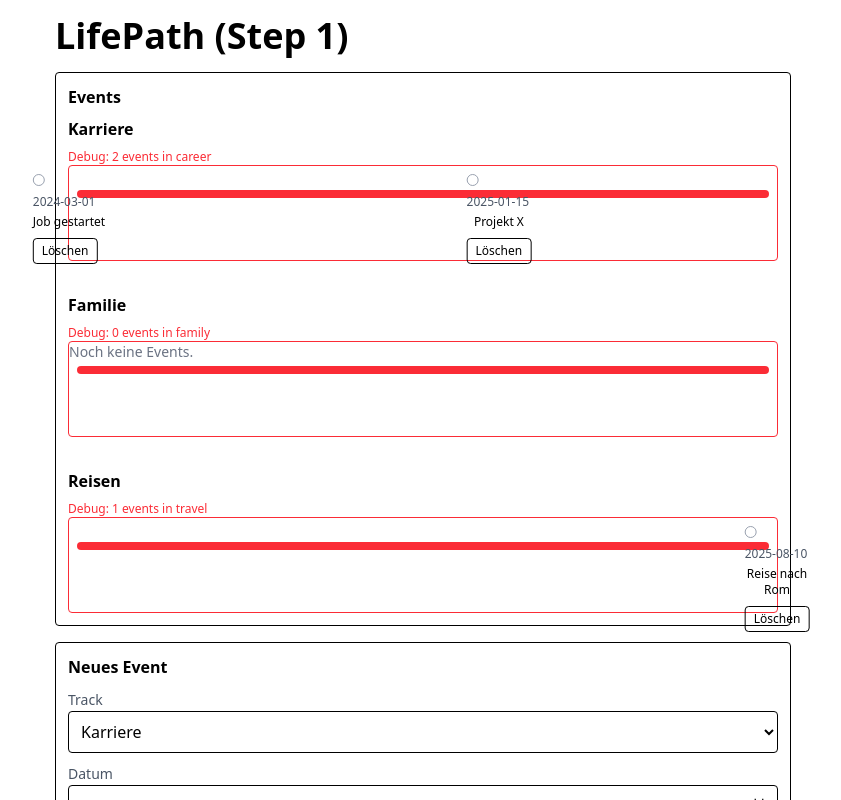
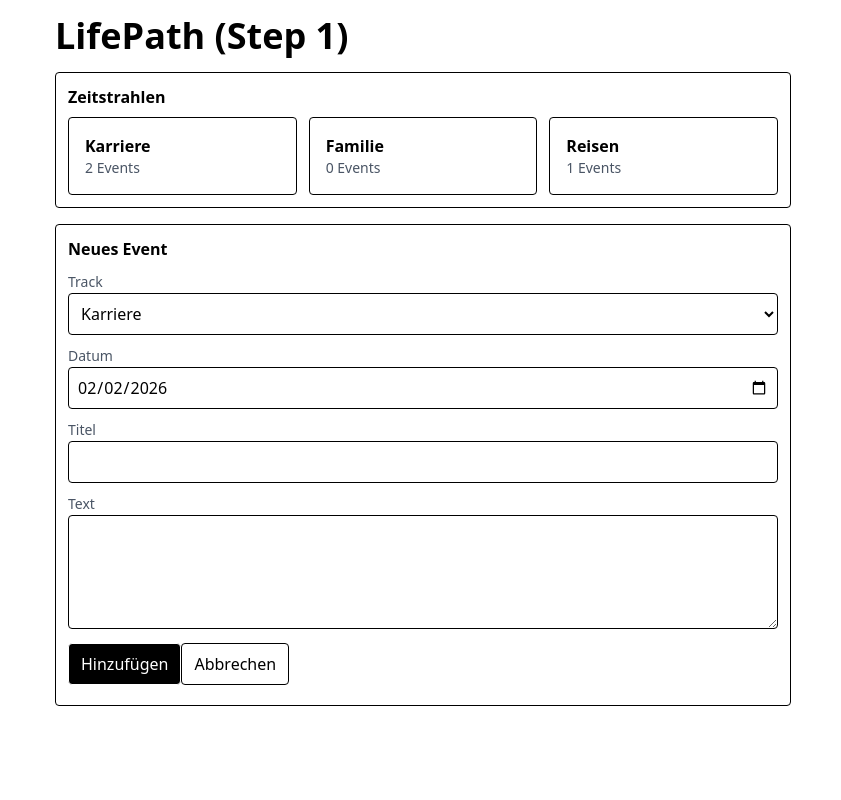
Before and after one commit to NamTakeshi/lifepath, a Vue app: page / in a window 1280 px wide. Shown: the top 800 px of the page, without its empty margins (217-1058 px from the left). Built offline with nearby package versions, Linux system fonts and the light colour scheme.

Commit message:
Track Auswahl und Timeline anzeige trennen

```diff
--- a/src/App.vue
+++ b/src/App.vue
@@ -35,6 +35,8 @@ const formTitle = ref("");
 const formText = ref("");
 // Merkt sich die ID des aktuell ausgewählten Events (für Edit)
 const selectedId = ref(null);
+const activeTrack = ref(null);
+
 
 
 // Events pro Track gruppiert & nach Datum sortiert
@@ -197,6 +199,17 @@ function resetForm() {
   formText.value = "";
 }
 
+function openTrack(trackId) {
+  activeTrack.value = trackId;
+  resetForm(); // optional: Formular zurücksetzen beim Wechsel
+}
+
+function closeTrack() {
+  activeTrack.value = null;
+  resetForm();
+}
+
+
 </script>
 
 <template>
@@ -205,23 +218,41 @@ function resetForm() {
 
     <!-- Liste -->
     <section class="border rounded p-3 mb-4">
-      <h2 class="font-semibold mb-2">Events</h2>
+      <h2 class="font-semibold mb-2">Zeitstrahlen</h2>
 
-      <div class="space-y-8">
-        <div v-for="t in TRACKS" :key="t.id">
-          <h3 class="font-semibold mb-2">{{ t.label }}</h3>
+      <!--Track Auswahl-->
+      <div v-if="!activeTrack" class="grid grid-cols-1 sm:grid-cols-3 gap-3">
+        <button
+            v-for="t in TRACKS"
+            :key="t.id"
+            class="border rounded p-4 text-left hover:bg-neutral-50"
+            @click="openTrack(t.id)"
+        >
+          <div class="font-semibold">{{ t.label }}</div>
+          <div class="text-sm text-gray-600">
+            {{ eventsByTrack[t.id].length }} Events
+          </div>
+        </button>
+      </div>
+      <div v-else>
+        <div class="flex items-center justify-between mb-3">
+          <h3 class="font-semibold">
+            {{ TRACKS.find(x => x.id === activeTrack)?.label }}
+          </h3>
 
-          <div class="text-xs text-red-500">
-            Debug: {{ eventsByTrack[t.id].length }} events in {{ t.id }}
+          <button class="border rounded px-3 py-2" @click="closeTrack">
+            ← Zurück
+          </button>
         </div>
-          <!-- Horizontale Timeline -->
-          <div class="relative h-24 bg-white rounded border border-red-500">
-            <div class="absolute left-2 right-2 top-6 h-2 bg-red-500 rounded"></div>
+
+        <!--Timeline Anzeige-->
+        <div class="relative w-full h-24 bg-neutral-900 rounded border border-neutral-700">
+          <div class="absolute left-4 right-4 top-1/2 h-0.5 bg-neutral-500"></div>
 
           <div
-                v-for="e in eventsByTrack[t.id]"
+              v-for="e in eventsByTrack[activeTrack]"
               :key="e.id"
-                class="absolute top-2 -translate-x-1/2 cursor-pointer"
+              class="absolute top-1/2 -translate-y-1/2 -translate-x-1/2 cursor-pointer"
               :style="{
           left: timelineRange
             ? dateToPercent(e.date, timelineRange.min, timelineRange.max) + '%'
@@ -229,42 +260,23 @@ function resetForm() {
         }"
               @click="selectEvent(e.id)"
           >
-              <!-- Punkt -->
             <div
-                  class="h-3 w-3 rounded-full border relative"
-                  :class="e.id === selectedId ? 'border-black bg-black' : 'border-gray-400 bg-white'"
+                class="h-3 w-3 rounded-full bg-white border-2"
+                :class="e.id === selectedId ? 'border-white' : 'border-neutral-400'"
             ></div>
-
-              <!-- Datum -->
-              <div class="text-xs text-gray-600 mt-2 whitespace-nowrap">
-                {{ e.date }}
-              </div>
-
-              <!-- Titel -->
-              <div class="text-xs text-center mt-1 max-w-[120px]">
+            <div class="mt-2 text-xs text-center max-w-[120px] text-neutral-300">
               {{ e.title }}
-              </div>
-              <!-- Löschen -->
-              <button
-                  class="mt-2 px-2 py-1 border rounded text-xs"
-                  @click.stop="deleteEvent(e.id)"
-              >
-                Löschen
-              </button>
-            </div>
-
-            <p
-                v-if="eventsByTrack[t.id].length === 0"
-                class="text-sm text-gray-500"
-            >
-              Noch keine Events.
-            </p>
             </div>
           </div>
         </div>
 
+        <div class="flex justify-between text-xs text-neutral-500 mt-1 px-4">
+          <span>{{ timelineRange?.min }}</span>
+          <span>{{ timelineRange?.max }}</span>
+        </div>
+      </div>
+    </section>
 
-    </section>
 
     <!-- Formular -->
     <section class="border rounded p-3">
```
Lines whose indentation alone changed are shown as unchanged.
